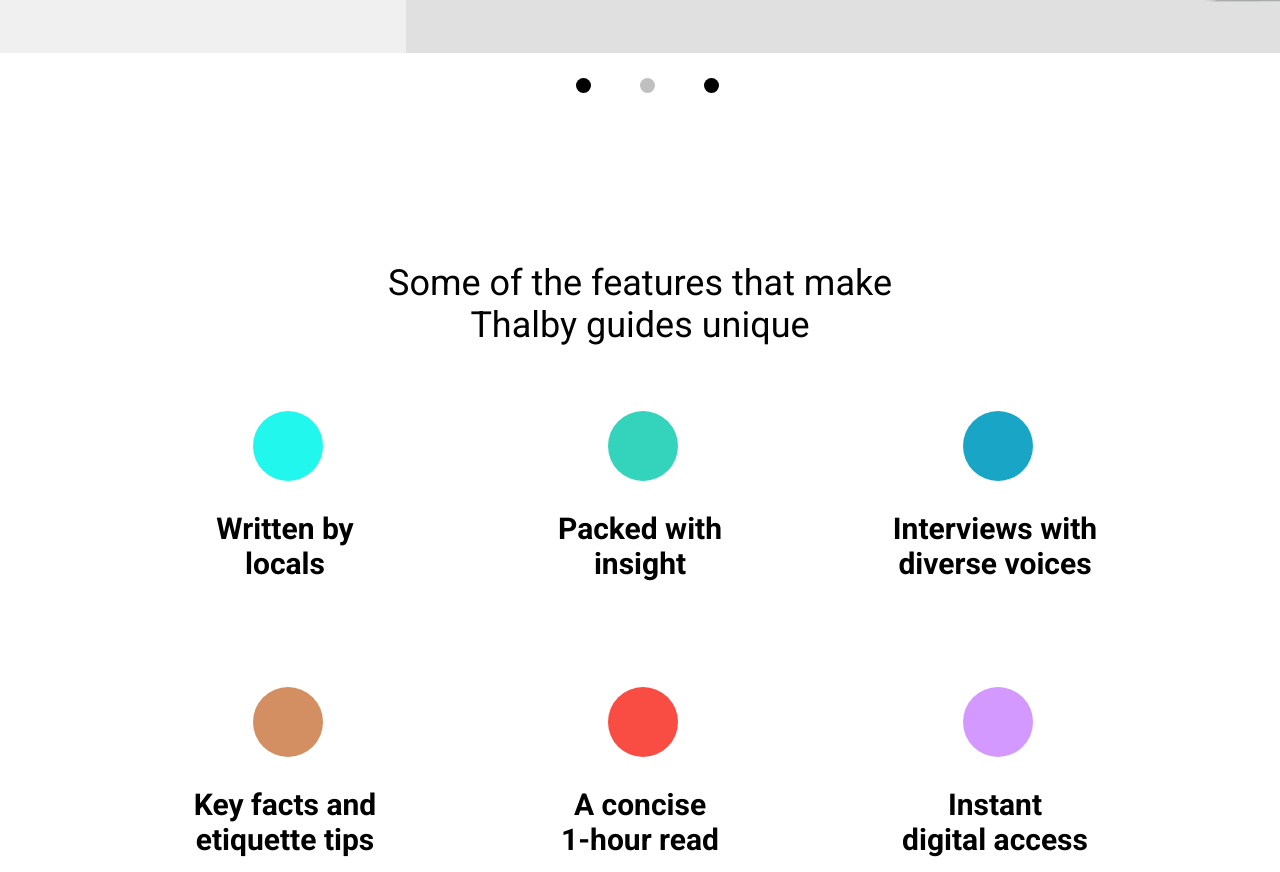
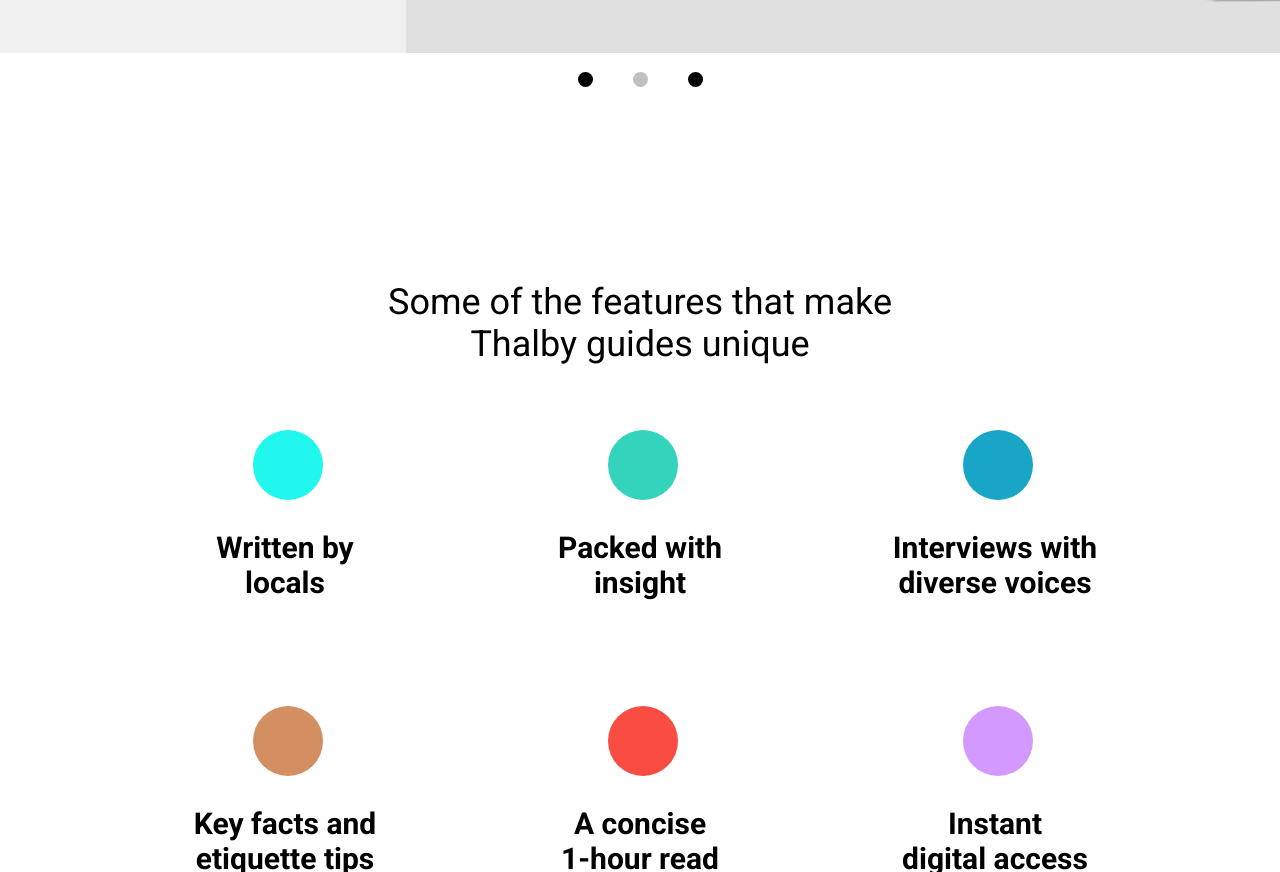
Before and after one commit to drpsnt/Project_Thalby, a plain HTML site: page index.html in a window 1280 px wide. Shown: the part 2484-3356 px from the top of the page. Drawn offline with nearby package versions, Linux system fonts and the light colour scheme.

Commit message:
create carousel

```diff
--- a/style/style.css
+++ b/style/style.css
@@ -236,6 +236,13 @@ header .icon_header ul li:nth-child(1){
 
 
 /*     Carousel shop          */
+.carousel_shop .owl-dots{
+    display: flex;
+    justify-content: center;
+}
+.carousel_shop .owl-dots .owl-dot{
+    margin: 0 20px;
+}
 .carousel_shop .owl-dots .owl-dot span{
     width: 15px;
     height: 15px;
@@ -243,7 +250,10 @@ header .icon_header ul li:nth-child(1){
     background-color: black;
     border-radius: 50%;
 }
-.carousel_shop .owl-dots .owl-dot:nth-child(1){
+.carousel_shop .owl-dots .owl-dot.active span{
+    background-color: silver;
+}
+/*.carousel_shop .owl-dots .owl-dot:nth-child(1){
     position: absolute;
     bottom: -25px;
     left: 45%;
@@ -258,10 +268,7 @@ header .icon_header ul li:nth-child(1){
     bottom: -25px;
     left: 55%;
 }
-.carousel_shop .owl-dots .owl-dot.active span{
-    background-color: silver;
-}
-
+*/
 
 
 /* Main Shop*/
```
